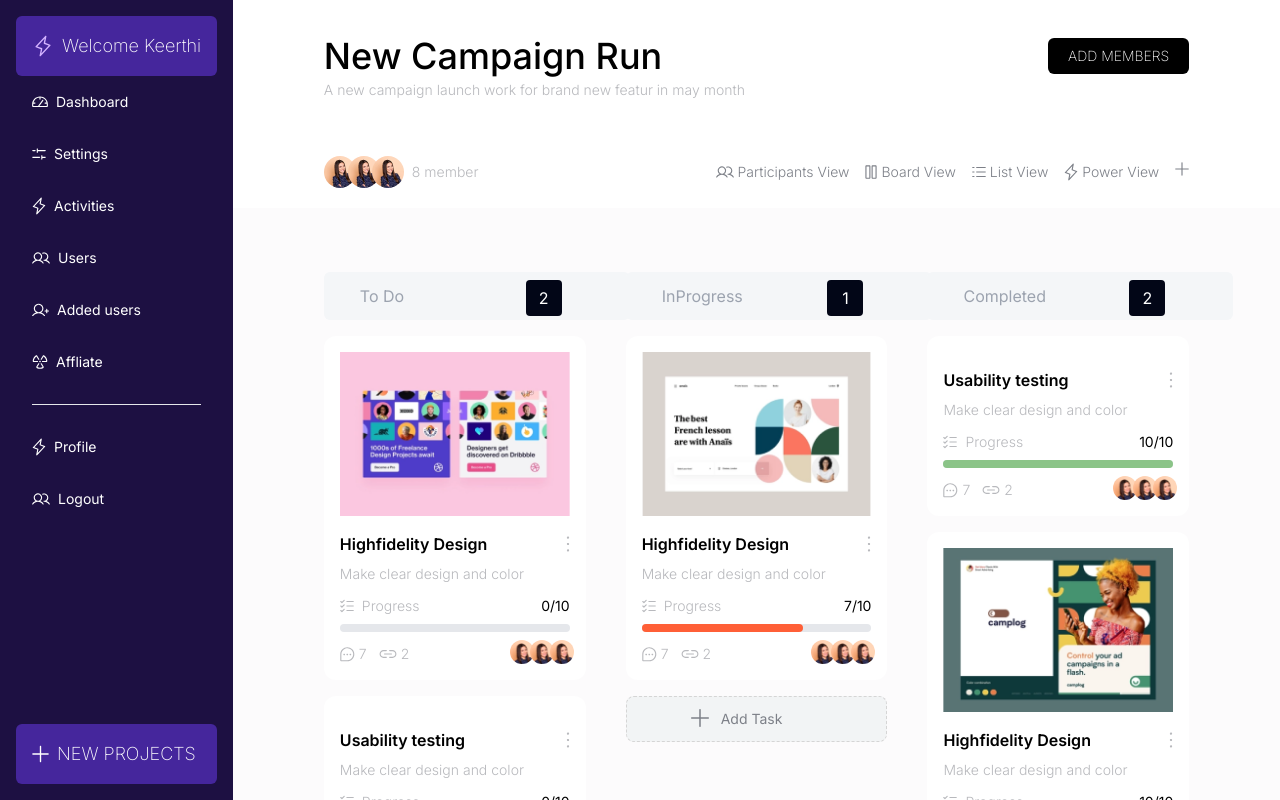
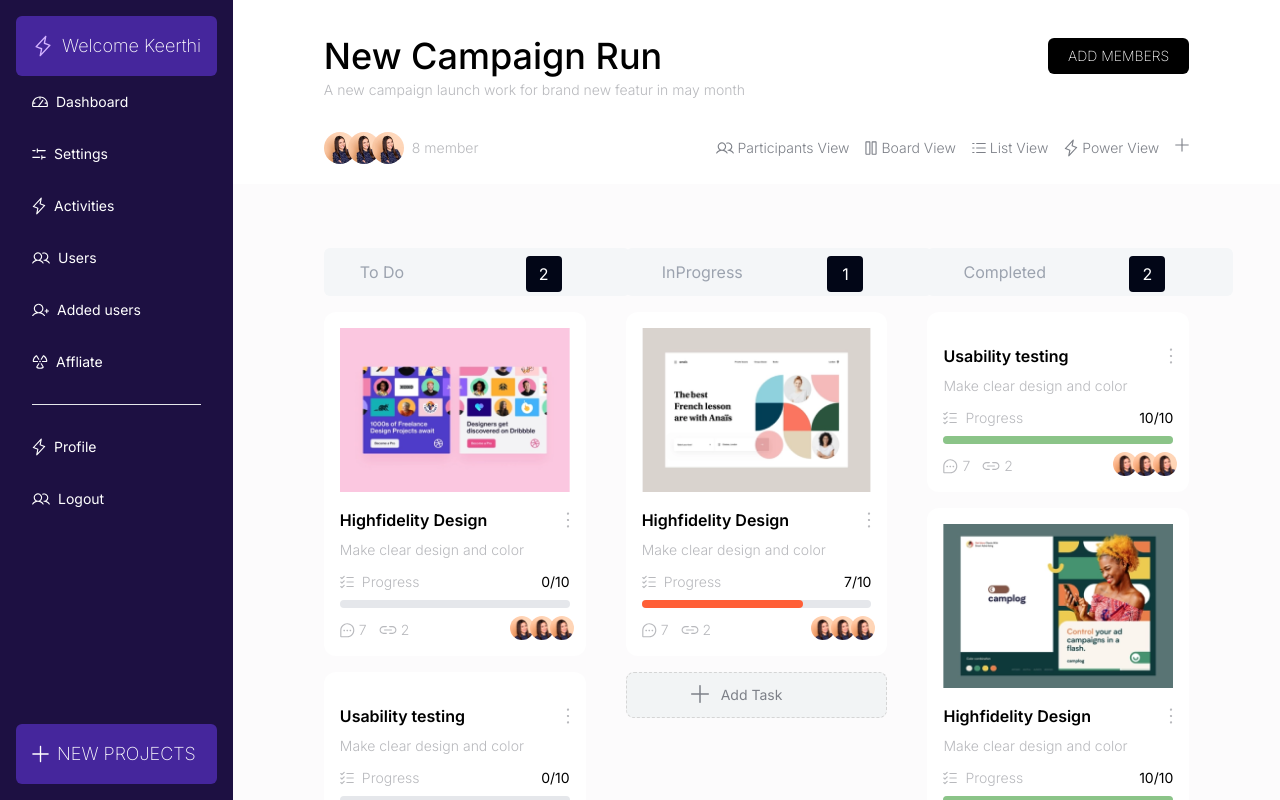
Before and after one commit to Bolaji-hub/Campaign-dashboard, a React (Vite) app: page / in a window 1280 px wide. Built offline with nearby package versions, Linux system fonts and the light colour scheme.

Commit message:
- fixes the top padding

```diff
--- a/src/components/SubHeader.jsx
+++ b/src/components/SubHeader.jsx
@@ -8,7 +8,7 @@ import cross from "../assets/Cross.svg";
 
 const SubHeader = () => {
   return (
-    <nav className="flex items-center pt-6">
+    <nav className="flex items-center">
       <img src={image} className="rounded-full" />
       <img src={image} className="rounded-full border-white -ml-2 " />
       <img src={image} className="rounded-full border-white -ml-2 " />
```
